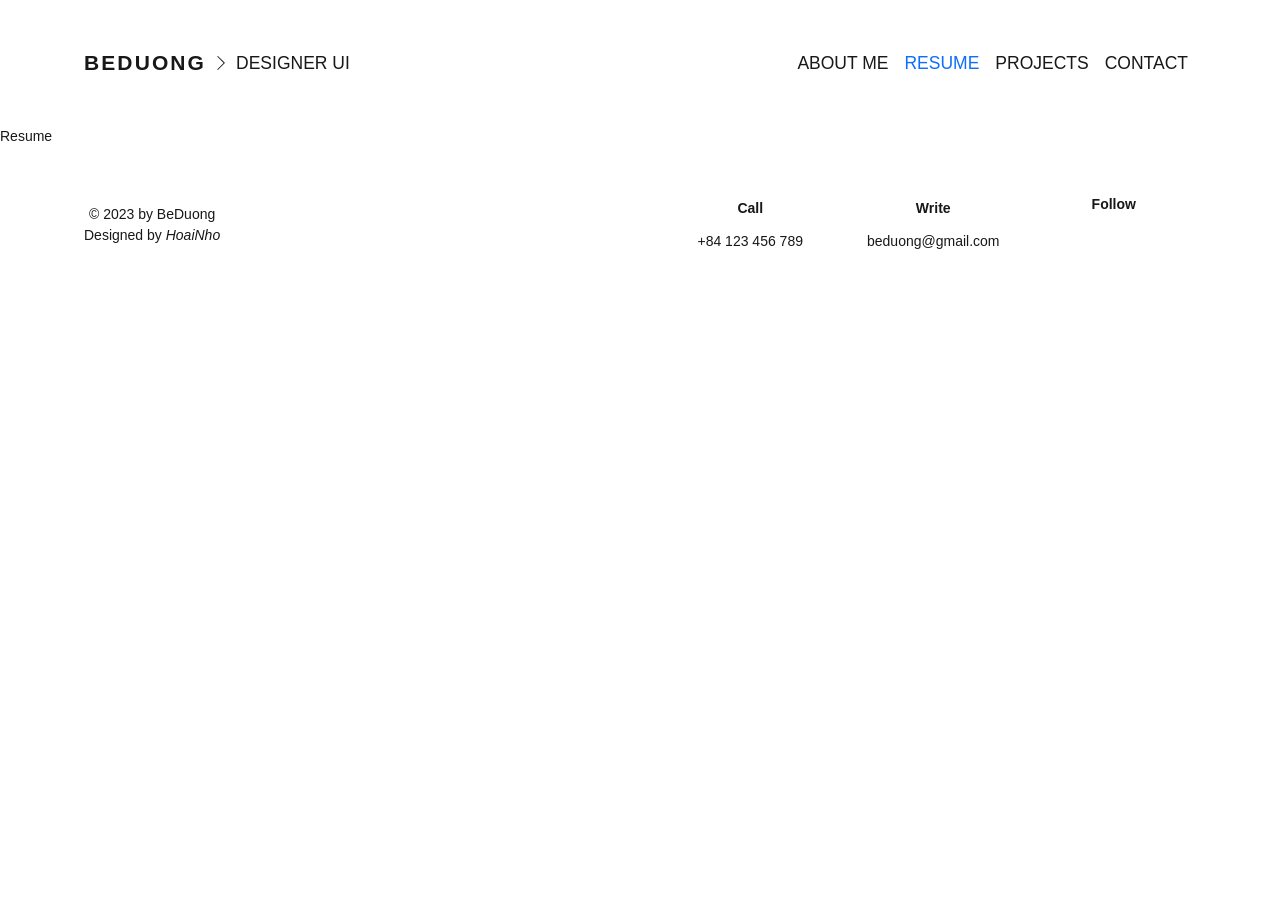
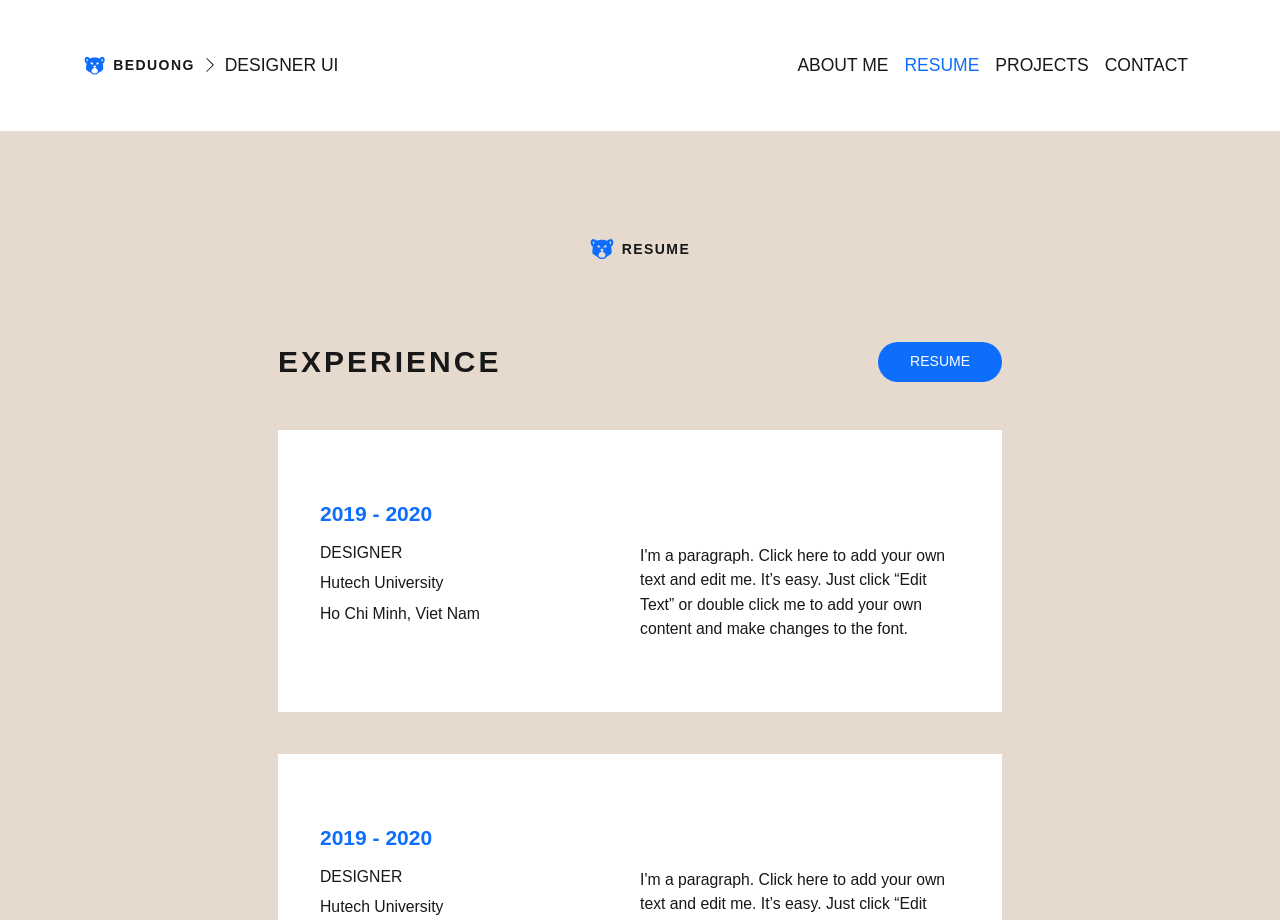
Before and after one commit to hoainho/bed-cv, a Next.js app: page /resume in a window 1280 px wide. Shown: the top 920 px of the page. Before the commit the page ends 800 px from the top, so only its background shows below. Built offline with nearby package versions, Linux system fonts and the light colour scheme; some icons are missing.

Commit message:
WIP: add resume page

```diff
--- a/components/Layout/Header/index.tsx
+++ b/components/Layout/Header/index.tsx
@@ -1,3 +1,4 @@
+import Title from "@/components/Title";
 import Link from "next/link";
 import { useRouter } from "next/router";
 import React, { useState } from "react";
@@ -28,9 +29,7 @@ const Header = (props: Props) => {
   return (
     <div className="flex items-center justify-between px-24 py-14 sticky top-0 z-10 bg-white">
       <div className="flex justify-start items-center">
-        <h1 className="text-2xl font-black uppercase tracking-widest">
-          BeDuong
-        </h1>
+        <Title label="BeDuong" size={32}/>
         <span className="font-bold uppercase mx-2">
           <SlArrowRight />
         </span>
--- /dev/null
+++ b/components/ResumePage/index.tsx
@@ -0,0 +1,131 @@
+import React from "react";
+import Title from "../Title";
+type Props = {};
+
+const ResumePage = (props: Props) => {
+  return (
+    <div className="flex flex-col items-center px-24 py-8 bg-[#E6DACE]">
+      <div className="my-20">
+        <Title label="Resume" size={36} />
+      </div>
+
+      <div className="w-[724px] mb-12">
+        {/* Title */}
+        <div className="flex justify-between items-center mb-12">
+          <h1
+            className={`font-black text-[30px] my-2 tracking-widest uppercase`}
+          >
+            Experience
+          </h1>
+          <button
+            type="button"
+            className="py-1 px-8 bg-primary text-white uppercase rounded-3xl h-[40px]"
+          >
+            resume
+          </button>
+        </div>
+        {/* Content */}
+        <div className="px-12 py-20 bg-white mb-12">
+          <h1 className="text-primary font-bold text-2xl mb-4">2019 - 2020</h1>
+          <div className="w-full flex justify-between items-start text-lg">
+            <div className="w-50">
+              {/* Job position */}
+              <h1 className="font-light uppercase text-medium mb-3">Designer</h1>
+              {/* Company name */}
+              <h2 className="font-light text-medium mb-3">Hutech University</h2>
+              {/* Company location */}
+              <h3 className="font-light text-medium mb-3">Ho Chi Minh, Viet Nam</h3>
+            </div>
+            <div className="w-50">
+              <p className="font-light text-medium">
+                I'm a paragraph. Click here to add your own text and edit me.
+                It’s easy. Just click “Edit Text” or double click me to add your
+                own content and make changes to the font.
+              </p>
+            </div>
+          </div>
+        </div>
+        <div className="px-12 py-20 bg-white">
+          <h1 className="text-primary font-bold text-2xl mb-4">2019 - 2020</h1>
+          <div className="w-full flex justify-between items-start text-lg">
+            <div className="w-50">
+              {/* Job position */}
+              <h1 className="font-light uppercase text-medium mb-3">Designer</h1>
+              {/* Company name */}
+              <h2 className="font-light text-medium mb-3">Hutech University</h2>
+              {/* Company location */}
+              <h3 className="font-light text-medium mb-3">Ho Chi Minh, Viet Nam</h3>
+            </div>
+            <div className="w-50">
+              <p className="font-light text-medium">
+                I'm a paragraph. Click here to add your own text and edit me.
+                It’s easy. Just click “Edit Text” or double click me to add your
+                own content and make changes to the font.
+              </p>
+            </div>
+          </div>
+        </div>
+      </div>
+
+      <div className="w-[724px] mb-12">
+        {/* Title */}
+        <div className="flex justify-between items-center mb-12">
+          <h1
+            className={`font-black text-[30px] my-2 tracking-widest uppercase`}
+          >
+            Education
+          </h1>
+          <button
+            type="button"
+            className="py-1 px-8 bg-primary text-white uppercase rounded-3xl h-[40px]"
+          >
+            resume
+          </button>
+        </div>
+        {/* Content */}
+        <div className="px-12 py-20 bg-white mb-12">
+          <h1 className="text-primary font-bold text-2xl mb-4">2020 - 2021</h1>
+          <div className="w-full flex justify-between items-start text-lg">
+            <div className="w-50">
+              {/* Job position */}
+              <h1 className="font-light uppercase text-medium mb-3">Designer</h1>
+              {/* Company name */}
+              <h2 className="font-light text-medium mb-3">Hutech University</h2>
+              {/* Company location */}
+              <h3 className="font-light text-medium mb-3">Ho Chi Minh, Viet Nam</h3>
+            </div>
+            <div className="w-50">
+              <p className="font-light text-medium">
+                I'm a paragraph. Click here to add your own text and edit me.
+                It’s easy. Just click “Edit Text” or double click me to add your
+                own content and make changes to the font.
+              </p>
+            </div>
+          </div>
+        </div>
+        <div className="px-12 py-20 bg-white">
+          <h1 className="text-primary font-bold text-2xl mb-4">2020 - 2022</h1>
+          <div className="w-full flex justify-between items-start text-lg">
+            <div className="w-50">
+              {/* Job position */}
+              <h1 className="font-light uppercase text-medium mb-3">Designer</h1>
+              {/* Company name */}
+              <h2 className="font-light text-medium mb-3">Hutech University</h2>
+              {/* Company location */}
+              <h3 className="font-light text-medium mb-3">Ho Chi Minh, Viet Nam</h3>
+            </div>
+            <div className="w-50">
+              <p className="font-light text-medium">
+                I'm a paragraph. Click here to add your own text and edit me.
+                It’s easy. Just click “Edit Text” or double click me to add your
+                own content and make changes to the font.
+              </p>
+            </div>
+          </div>
+        </div>
+      </div>
+    </div>
+  );
+};
+
+export default ResumePage;
--- /dev/null
+++ b/components/Title/index.tsx
@@ -0,0 +1,20 @@
+import React from "react";
+import { GiBearFace } from "react-icons/gi";
+
+type Props = {
+  label: string;
+  size: number;
+};
+
+const Title = (props: Props) => {
+  return (
+    <div className="flex items-center justify-center">
+      <GiBearFace size={`${props.size / 1.5}px`} color="#0D6EFD" className="mr-2"/>
+      <h1 className={`font-black text-[${+props.size}px] my-2 tracking-widest uppercase`}>
+        {props.label}
+      </h1>
+    </div>
+  );
+};
+
+export default Title;
--- a/pages/index.tsx
+++ b/pages/index.tsx
@@ -1,13 +1,8 @@
 import type { NextPage } from "next";
-import { useRouter } from "next/router";
 import { Home } from "@/components/HomePage";
 
-type Props = {
-  results?: object;
-};
 
-const HomePage: NextPage = ({ results }: Props) => {
-  const router = useRouter();
+const HomePage: NextPage = () => {
 
   return (
     <Home />
--- a/pages/resume/index.tsx
+++ b/pages/resume/index.tsx
@@ -1,10 +1,11 @@
+import ResumePage from '@/components/ResumePage'
 import React from 'react'
 
 type Props = {}
 
 const Resume = (props: Props) => {
   return (
-    <div>Resume</div>
+    <ResumePage />
   )
 }
 
```
